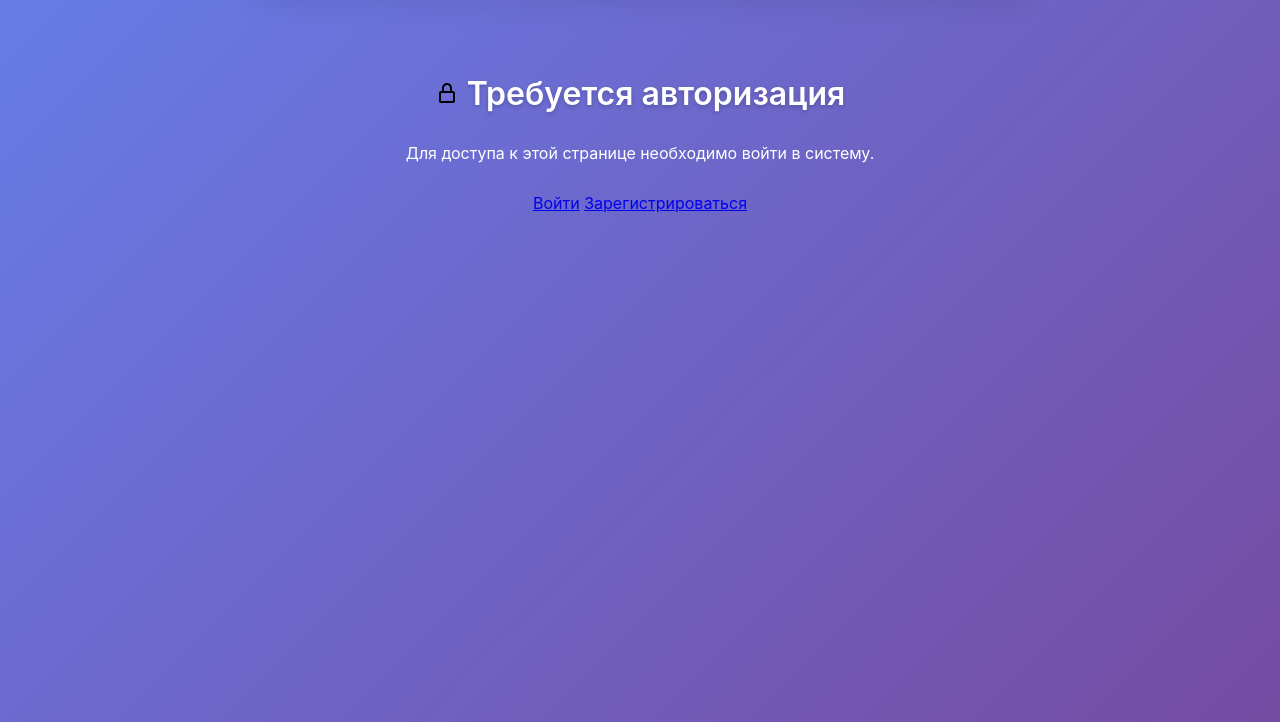
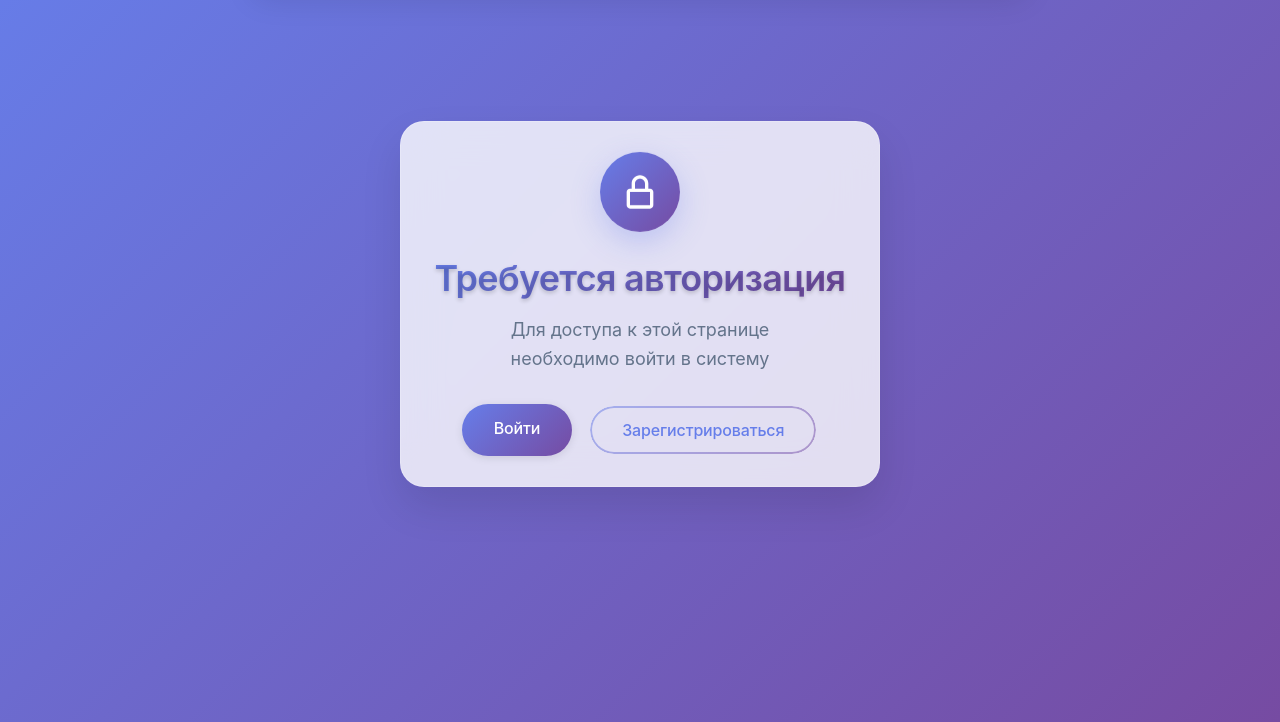
Before and after one commit to Andre-wb/Artifex, a FastAPI app: template templates/not_authenticated.html in a window 1280 px wide. Shown: the part 78-800 px from the top of the page. Run offline with FastAPI, Linux system fonts and the light colour scheme; the template is opened without the code that fills it, so the values that code supplies are empty.

Commit message:
Улучшение UI страницы с для не аутентифицированных пользователей

```diff
--- /dev/null
+++ b/app/static/css/nonauth_and_error.css
@@ -0,0 +1,344 @@
+/* Стили для страницы "Требуется авторизация" */
+
+/* Основной контейнер */
+.auth-required-container {
+    min-height: 70vh;
+    display: flex;
+    align-items: center;
+    justify-content: center;
+    padding: var(--spacing-xl, 20px);
+    animation: fadeIn var(--transition-default, 0.5s);
+}
+
+/* Контентный блок */
+.auth-content {
+    max-width: 480px;
+    width: 100%;
+    text-align: center;
+    padding: var(--spacing-xxxl, 50px) var(--spacing-xxl, 40px);
+    background: rgba(255, 255, 255, 0.8);
+    backdrop-filter: blur(20px);
+    -webkit-backdrop-filter: blur(20px);
+    border-radius: var(--border-radius-card, 32px);
+    box-shadow: var(--shadow-card, 0 20px 50px rgba(0, 0, 0, 0.1));
+    border: 1px solid var(--border-card, rgba(255, 255, 255, 0.5));
+    transform: translateY(0);
+    transition: transform var(--transition-default, 0.3s), box-shadow var(--transition-default, 0.3s);
+}
+
+.auth-content:hover {
+    transform: translateY(-5px);
+    box-shadow: var(--shadow-card-hover, 0 30px 60px rgba(102, 126, 234, 0.15));
+}
+
+/* Иконка замка */
+.lock-icon {
+    width: 80px;
+    height: 80px;
+    margin: 0 auto var(--spacing-xxl, 24px);
+    background: var(--primary-gradient, linear-gradient(135deg, #667eea 0%, #764ba2 100%));
+    border-radius: 50%;
+    display: flex;
+    align-items: center;
+    justify-content: center;
+    animation: float 3s ease-in-out infinite;
+    box-shadow: 0 10px 30px rgba(102, 126, 234, 0.3);
+}
+
+.lock-icon img {
+    width: 40px;
+    height: 40px;
+    filter: brightness(0) invert(1);
+}
+
+/* Заголовок */
+.auth-title {
+    font-size: 36px;
+    font-weight: var(--font-weight-semibold, 600);
+    letter-spacing: -0.02em;
+    margin-bottom: var(--spacing-lg, 16px);
+    color: var(--text-primary, #1e293b);
+    background: var(--primary-gradient, linear-gradient(135deg, #667eea 0%, #764ba2 100%));
+    -webkit-background-clip: text;
+    -webkit-text-fill-color: transparent;
+    background-clip: text;
+}
+
+/* Описание */
+.auth-description {
+    font-size: 18px;
+    line-height: 1.6;
+    color: var(--text-secondary, #64748b);
+    margin-bottom: var(--spacing-xxxl, 40px);
+    max-width: 320px;
+    margin-left: auto;
+    margin-right: auto;
+}
+
+/* Группа кнопок */
+.auth-buttons {
+    display: flex;
+    gap: var(--spacing-lg, 16px);
+    justify-content: center;
+    flex-wrap: wrap;
+}
+
+/* Кнопки */
+.auth-button {
+    padding: 14px 32px;
+    border-radius: 100px;
+    font-size: 16px;
+    font-weight: var(--font-weight-medium, 500);
+    text-decoration: none;
+    transition: all var(--transition-default, 0.3s);
+    letter-spacing: -0.01em;
+    position: relative;
+    overflow: hidden;
+    border: none;
+    cursor: pointer;
+}
+
+/* Кнопка входа */
+.auth-button.primary {
+    background: var(--primary-gradient, linear-gradient(135deg, #667eea 0%, #764ba2 100%));
+    color: var(--text-white, white);
+    box-shadow: var(--shadow-nav-arrow, 0 4px 12px rgba(102, 126, 234, 0.3));
+}
+
+.auth-button.primary:hover {
+    transform: scale(1.05);
+    box-shadow: var(--shadow-card-hover, 0 8px 24px rgba(102, 126, 234, 0.4));
+}
+
+.auth-button.primary:active {
+    transform: scale(0.98);
+}
+
+/* Кнопка регистрации */
+.auth-button.secondary {
+    background: transparent;
+    color: var(--primary-start, #667eea);
+    border: 2px solid transparent;
+    position: relative;
+}
+
+.auth-button.secondary::before {
+    content: '';
+    position: absolute;
+    top: 0;
+    left: 0;
+    right: 0;
+    bottom: 0;
+    border-radius: 100px;
+    padding: 2px;
+    background: var(--primary-gradient, linear-gradient(135deg, #667eea 0%, #764ba2 100%));
+    -webkit-mask: linear-gradient(#fff 0 0) content-box, linear-gradient(#fff 0 0);
+    -webkit-mask-composite: xor;
+    mask-composite: exclude;
+    opacity: 0.5;
+    transition: opacity var(--transition-default, 0.3s);
+}
+
+.auth-button.secondary:hover {
+    transform: scale(1.05);
+}
+
+.auth-button.secondary:hover::before {
+    opacity: 1;
+}
+
+.auth-button.secondary:active {
+    transform: scale(0.98);
+}
+
+/* Анимации */
+@keyframes fadeIn {
+    from {
+        opacity: 0;
+    }
+    to {
+        opacity: 1;
+    }
+}
+
+@keyframes float {
+    0%, 100% {
+        transform: translateY(0);
+    }
+    50% {
+        transform: translateY(-10px);
+    }
+}
+
+@keyframes pulse {
+    0% {
+        box-shadow: 0 0 0 0 rgba(102, 126, 234, 0.4);
+    }
+    70% {
+        box-shadow: 0 0 0 15px rgba(102, 126, 234, 0);
+    }
+    100% {
+        box-shadow: 0 0 0 0 rgba(102, 126, 234, 0);
+    }
+}
+
+/* Темная тема */
+[data-theme="dark"] .auth-content {
+    background: rgba(30, 41, 59, 0.8);
+    border-color: var(--border-card, rgba(255,255,255,0.1));
+}
+
+[data-theme="dark"] .auth-title {
+    background: var(--primary-gradient, linear-gradient(135deg, #4c1d95 0%, #2e1065 100%));
+    -webkit-background-clip: text;
+    -webkit-text-fill-color: transparent;
+    background-clip: text;
+}
+
+[data-theme="dark"] .auth-description {
+    color: var(--text-secondary, #94a3b8);
+}
+
+[data-theme="dark"] .lock-icon {
+    background: var(--primary-gradient, linear-gradient(135deg, #4c1d95 0%, #2e1065 100%));
+}
+
+[data-theme="dark"] .auth-button.primary {
+    background: var(--primary-gradient, linear-gradient(135deg, #4c1d95 0%, #2e1065 100%));
+}
+
+[data-theme="dark"] .auth-button.secondary {
+    color: var(--primary-start, #4c1d95);
+}
+
+[data-theme="dark"] .auth-button.secondary::before {
+    background: var(--primary-gradient, linear-gradient(135deg, #4c1d95 0%, #2e1065 100%));
+}
+
+/* Адаптивность */
+@media (max-width: 768px) {
+    .auth-content {
+        padding: var(--spacing-xxl, 40px) var(--spacing-xl, 30px);
+    }
+
+    .auth-title {
+        font-size: 32px;
+    }
+
+    .auth-description {
+        font-size: 16px;
+        margin-bottom: var(--spacing-xxl, 30px);
+    }
+
+    .lock-icon {
+        width: 70px;
+        height: 70px;
+        margin-bottom: var(--spacing-xl, 20px);
+    }
+
+    .lock-icon img {
+        width: 35px;
+        height: 35px;
+    }
+}
+
+@media (max-width: 480px) {
+    .auth-content {
+        padding: var(--spacing-xxl, 35px) var(--spacing-xl, 20px);
+        border-radius: var(--border-radius-card, 24px);
+    }
+
+    .auth-title {
+        font-size: 28px;
+    }
+
+    .auth-description {
+        font-size: 15px;
+        max-width: 260px;
+    }
+
+    .auth-buttons {
+        flex-direction: column;
+        gap: var(--spacing-md, 12px);
+    }
+
+    .auth-button {
+        width: 100%;
+        text-align: center;
+        padding: 16px;
+    }
+
+    .lock-icon {
+        width: 60px;
+        height: 60px;
+    }
+
+    .lock-icon img {
+        width: 30px;
+        height: 30px;
+    }
+}
+
+@media (max-width: 360px) {
+    .auth-content {
+        padding: var(--spacing-xl, 25px) var(--spacing-lg, 16px);
+    }
+
+    .auth-title {
+        font-size: 24px;
+    }
+
+    .auth-description {
+        font-size: 14px;
+    }
+}
+
+/* Дополнительные эффекты */
+.auth-content::before {
+    content: '';
+    position: absolute;
+    top: -2px;
+    left: -2px;
+    right: -2px;
+    bottom: -2px;
+    background: var(--primary-gradient, linear-gradient(135deg, #667eea 0%, #764ba2 100%));
+    border-radius: calc(var(--border-radius-card, 32px) + 2px);
+    z-index: -1;
+    opacity: 0;
+    transition: opacity var(--transition-default, 0.3s);
+    pointer-events: none;
+}
+
+.auth-content:hover::before {
+    opacity: 0.2;
+}
+
+/* Анимация появления контента */
+.auth-content > * {
+    animation: slideUp var(--transition-default, 0.5s) ease-out forwards;
+    opacity: 0;
+    transform: translateY(20px);
+}
+
+.auth-content .lock-icon {
+    animation: slideUp var(--transition-default, 0.5s) 0.1s ease-out forwards, float 3s ease-in-out 0.5s infinite;
+}
+
+.auth-content .auth-title {
+    animation: slideUp var(--transition-default, 0.5s) 0.2s ease-out forwards;
+}
+
+.auth-content .auth-description {
+    animation: slideUp var(--transition-default, 0.5s) 0.3s ease-out forwards;
+}
+
+.auth-content .auth-buttons {
+    animation: slideUp var(--transition-default, 0.5s) 0.4s ease-out forwards;
+}
+
+@keyframes slideUp {
+    to {
+        opacity: 1;
+        transform: translateY(0);
+    }
+}
--- a/templates/not_authenticated.html
+++ b/templates/not_authenticated.html
@@ -1,15 +1,26 @@
-
 {% extends "base.html" %}
 
 {% block title %}Требуется авторизация{% endblock %}
+{% block extra_css %}
+<link rel="stylesheet" href="{{ url_for('static', path='css/nonauth_and_error.css') }}">
+{% endblock %}
+{% block content %}
+<div class="auth-required-container">
+  <div class="auth-content">
+    <div class="lock-icon">
+      <img src="{{ url_for('static', path='assets/bx-lock-alt.svg') }}" alt="Замок">
+    </div>
 
-{% block content %}
-<div style="text-align: center; padding: 50px;">
-  <h1><img src="{{ url_for('static', path='assets/bx-lock-alt.svg') }}" class="invert"> Требуется авторизация</h1>
-  <p style="color: var(--text-white);">Для доступа к этой странице необходимо войти в систему.</p>
-  <div style="margin-top: 30px;">
-    <a href="/login">Войти</a>
-    <a href="/register">Зарегистрироваться</a>
+    <h1 class="auth-title">Требуется авторизация</h1>
+
+    <p class="auth-description">
+      Для доступа к этой странице необходимо войти в систему
+    </p>
+
+    <div class="auth-buttons">
+      <a href="/login" class="auth-button primary">Войти</a>
+      <a href="/register" class="auth-button secondary">Зарегистрироваться</a>
+    </div>
   </div>
 </div>
 {% endblock %}
```
